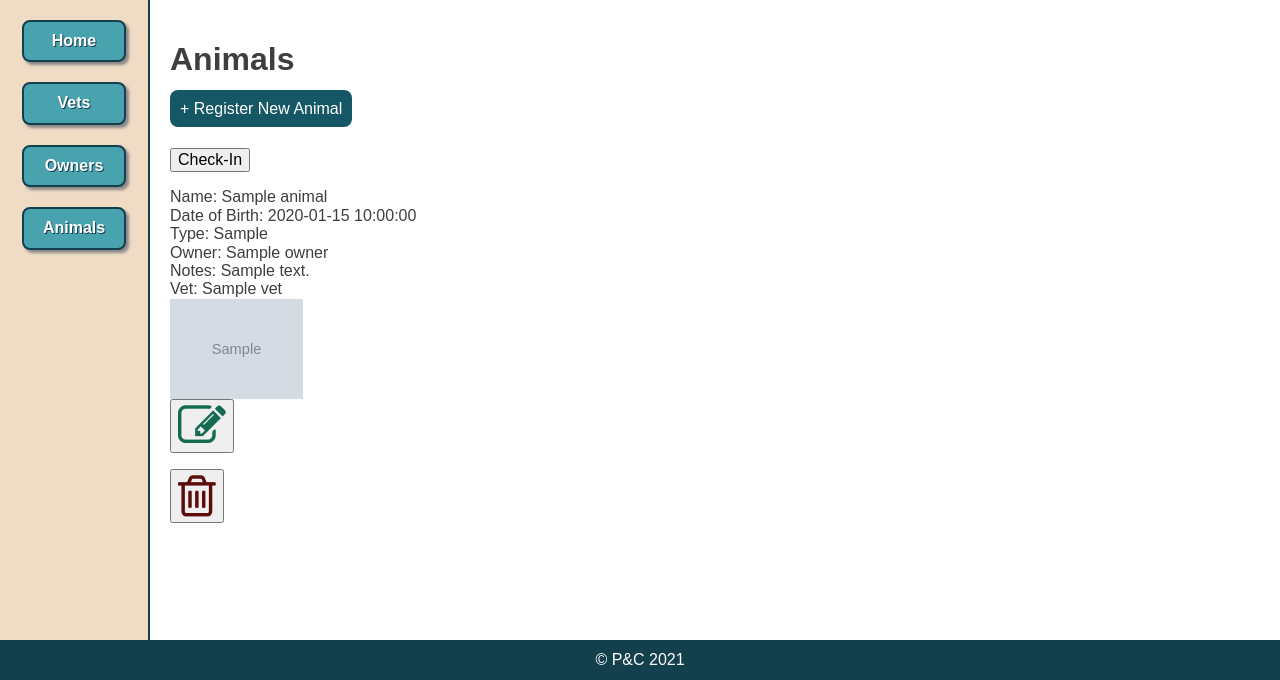
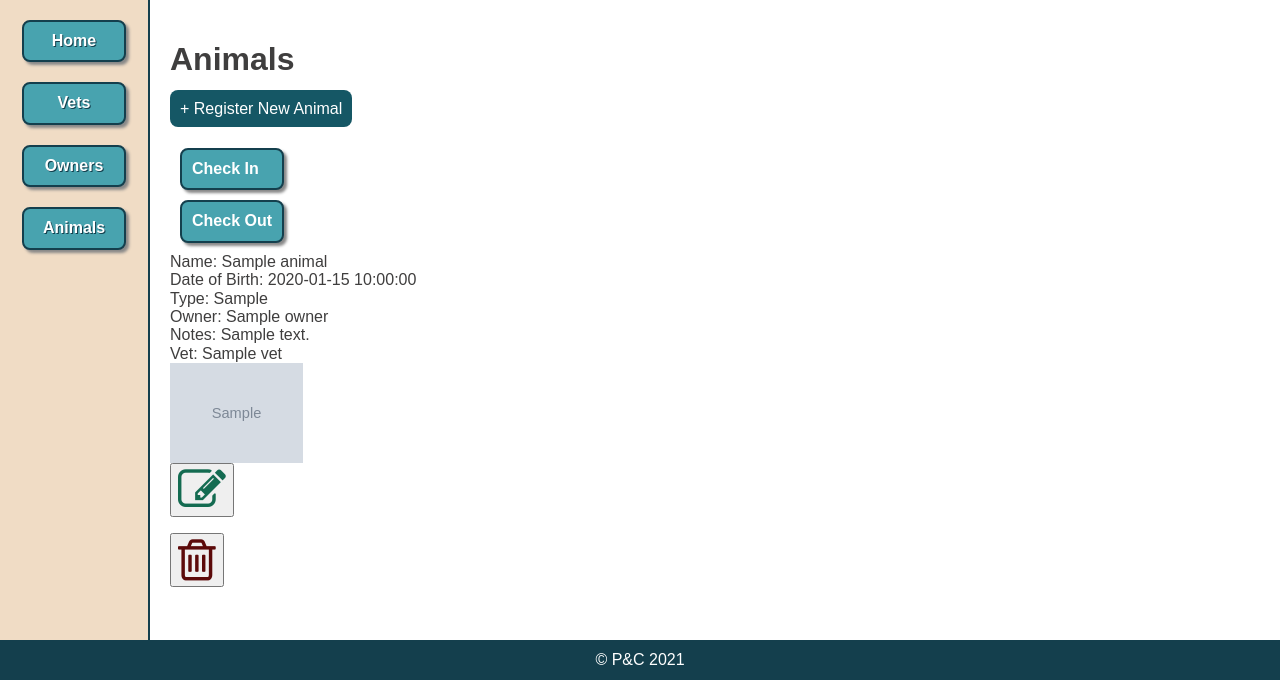
Before and after one commit to Kirsten4/vet_management_app, a Flask app: page /animals in a window 1280 px wide. Shown: the part 120-800 px from the top of the page. Run offline with Flask 2, Linux system fonts and the light colour scheme; grey boxes marked "Sample" are stand-in pictures; a database or web service that is not in the repository returns one stand-in record (values such as "Sample title"); some libraries are stand-ins or nearby versions.

Commit message:
check-out added

```diff
--- a/controllers/animals_controller.py
+++ b/controllers/animals_controller.py
@@ -83,10 +83,17 @@ def delete_animal(id):
     return redirect(url_for(".animals"))
 
 # CHECK IN
-# GET '/animals/<id>/check_in'
-@animals_blueprint.route("/animals/<id>/check_in", methods=['POST'])
+# POST '/animals/<id>/check_in'
+@animals_blueprint.route("/animals/<id>/check_in", methods=['GET', 'POST'])
 def check_in_animal(id):
     animal = animal_repository.select(id)
-    print(animal.name)
     animal_repository.check_in(animal)
     return redirect(url_for(".animals"))
+
+# CHECK OUT
+# POST '/animals/<id>/check_out'
+@animals_blueprint.route("/animals/<id>/check_out", methods=['GET','POST'])
+def check_out_animal(id):
+    animal = animal_repository.select(id)
+    animal_repository.check_out(animal)
+    return redirect(url_for(".animals"))
--- a/repositories/animal_repository.py
+++ b/repositories/animal_repository.py
@@ -81,8 +81,9 @@ def assign_vet_to_animal(vets):
 
 def check_in(animal):
     animal.checked_in_time = datetime.now(timezone.utc)
-    sql = "UPDATE animals SET checked_in_time = %s WHERE id = %s"
-    values = [animal.checked_in_time, animal.id]
+    animal.checked_out_time = None
+    sql = "UPDATE animals SET (checked_in_time, checked_out_time) = (%s,%s) WHERE id = %s"
+    values = [animal.checked_in_time, animal.checked_out_time, animal.id]
     run_sql(sql, values)
 
 
--- a/static/style.css
+++ b/static/style.css
@@ -135,3 +135,22 @@ h2 {
     color: white;
     text-shadow: rgb(20, 63, 77) 1px 1px;
 }
+
+.check-in-buttons{
+    display: flex;
+    flex-flow: row wrap;
+    margin: 10px;
+    background-color: #48a3af;
+    padding: 10px;
+    border-radius: 8px;
+    border: rgb(20, 63, 77) solid 2px;
+    width: 80px;
+    font-weight: bolder;
+    text-align: center;
+    box-shadow: 3px 3px 3px #888888 ;
+}
+
+.check-in-buttons a{
+
+
+}
--- a/templates/animals/index.html
+++ b/templates/animals/index.html
@@ -9,10 +9,13 @@
 
 
     {% for animal in animals %}
-        <div>
-            <form class="check-in-form" action="/animals/{{animal.id}}/check_in" method="POST">
-                <button id="check-in-button" type="button">Check-In</button>
-            </form>
+        <div class="check-in-buttons">
+            <a href="/animals/{{animal.id}}/check_in" method="POST">Check In</a>
+        </div>
+        <div class="check-in-buttons">
+            <a href="/animals/{{animal.id}}/check_out" method="POST">Check Out</a>
+        </div>
+
 
             Name: {{ animal.name }}<br>
             Date of Birth: {{ animal.date_of_birth }}<br>
```
